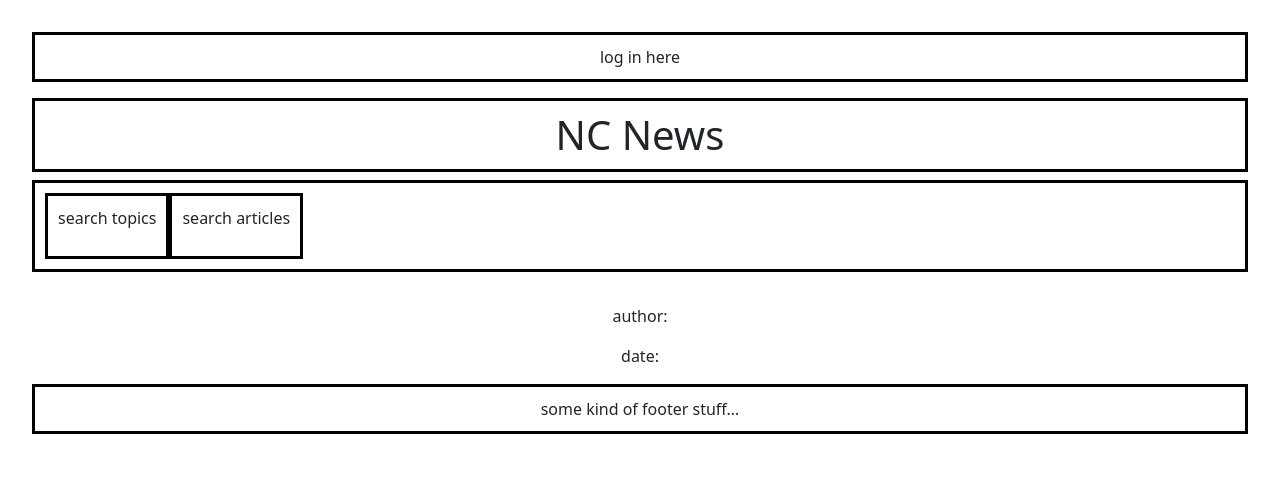
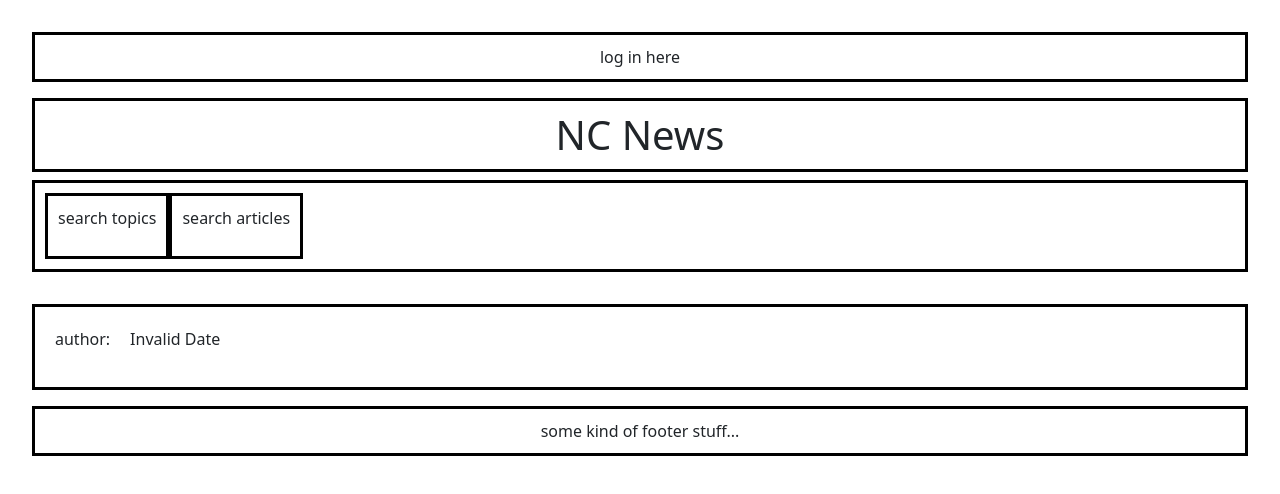
Before and after one commit to JenWarman/nc-news-react-app, a React (Vite) app: page /article/1 in a window 1280 px wide. Shown: the top 494 px of the page. Built offline with nearby package versions, Linux system fonts and the light colour scheme; no server answers.

Commit message:
converted dates to readable strings

```diff
--- a/src/App.css
+++ b/src/App.css
@@ -64,3 +64,13 @@
   width: 100%;
   height: 100%;
 }
+
+.author-and-date {
+  display: flex;
+  border: solid black 3px;
+  padding: 10px;
+}
+
+.author-or-date {
+  padding: 10px;
+}
--- a/src/components/ArticleCards.jsx
+++ b/src/components/ArticleCards.jsx
@@ -2,6 +2,10 @@ import Card from "react-bootstrap/Card";
 import { Link } from "react-router-dom";
 
 export default function ArticleCards({ article }) {
+
+  const readableDate = new Date(article.created_at);
+  const formatDate = readableDate.toDateString();
+
   return (
     <>
       <div className="article-card">
@@ -21,7 +25,7 @@ export default function ArticleCards({ article }) {
               </Card.Text>
             </section>
             <Card.Text>{article.topic}</Card.Text>
-            <Card.Text>{article.created_at}</Card.Text>
+            <Card.Text>{formatDate}</Card.Text>
           </Card.Body>
         </Card>
       </div>
--- a/src/components/SingleArticleCard.jsx
+++ b/src/components/SingleArticleCard.jsx
@@ -29,12 +29,17 @@ export default function SingleArticleCard() {
       });
   }, []);
 
+  const readableDate = new Date(articleById.created_at);
+  const formatDate = readableDate.toDateString();
+
   return (
     <>
       <h2>{articleById.title}</h2>
       <img src={articleById.article_img_url} />
-      <p>author: {articleById.author}</p>
-      <p>date: {articleById.created_at}</p>
+      <div className="author-and-date">
+      <p className="author-or-date">author: {articleById.author}</p>
+      <p className="author-or-date">{formatDate}</p>
+      </div>
       <p>{articleById.body}</p>
       <p>{articleById.topic}</p>
     </>
```
